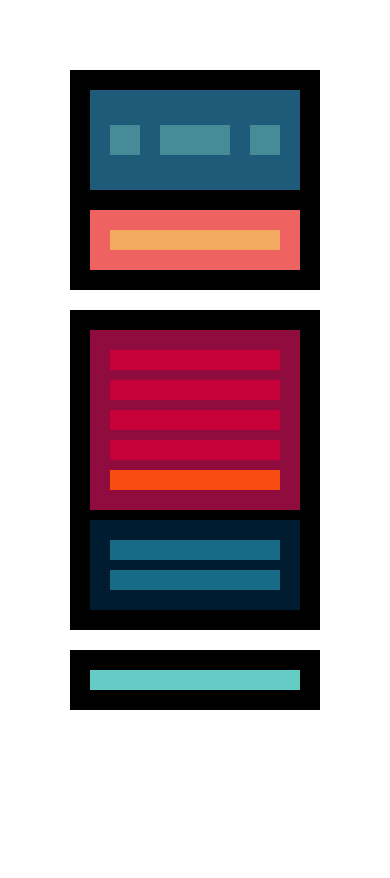
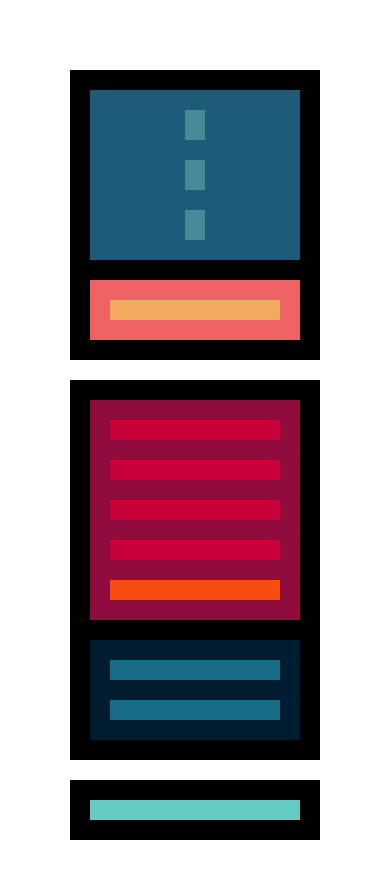
Before and after one commit to AxelGudiel/proyecto1, a plain HTML site: page index.html in a window 390 px wide. Before the commit the page ends 844 px from the top, so only its background shows below. Drawn offline with Linux system fonts and the light colour scheme.

Commit message:
diseño responsive finalizacion

```diff
--- a/estilos.css
+++ b/estilos.css
@@ -45,26 +45,62 @@
         }
 .section{
     background: #000;
+    display: flex;
 }
     .articulos{
         background: #900C3F;
+        flex:2 1 auto;
+        display: flex;
+        flex-flow: row wrap;
+
     }
     .article{
         background: #C70039;
+        flex:1 1 40%;
+
     }
     .navegacion{
         background: #F94C10;
+        flex:1 1 100%;
     }
 
     .aside{
         background: #001C30;
+        flex:1 1 auto;
     }
     .publicidad{
         background: #176B87;
     }
 .footer{
     background: #000;
+    display: flex;
+    justify-content: center;
 }
     .pie{
         background: #64CCC5;
+        width: 300px;
     }
+@media all and (max-width: 800px){
+    .section{
+        flex-direction: column;
+    }
+    .menu{
+        flex-direction: column;
+        height: auto;
+    }
+    .aside{
+        display: flex;
+        justify-content: center;
+    }
+}
+@media all and (max-width: 600px){
+    .articulos{
+        flex-direction: column;
+    }
+}
+
+@media all and (max-width: 400px){
+    .aside{
+        flex-direction: column;
+    }
+}
```
